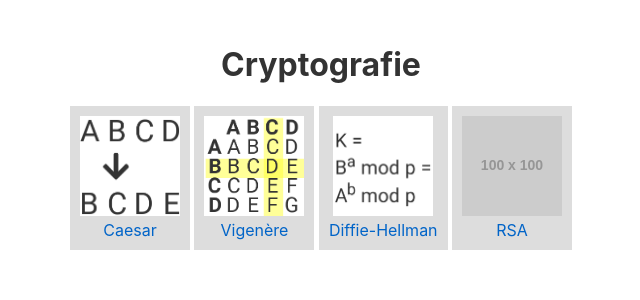
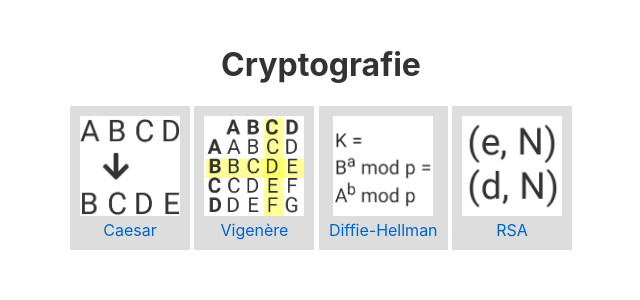
Before and after one commit to qu1ncyk/pws-cryptografie, a Svelte app: page / in a window 1280 px wide. Shown: the top 300 px of the page, without its empty margins (319-959 px from the left). Built offline with nearby package versions, Linux system fonts and the light colour scheme.

Commit message:
een icoontje voor RSA toegevoegd

```diff
--- a/src/paginas/Hoofdmenu.svelte
+++ b/src/paginas/Hoofdmenu.svelte
@@ -11,4 +11,4 @@
 <PaginaLink titel="Caesar" foto="/caesar.png" link="caesar" />
 <PaginaLink titel="Vigenère" foto="/vigenere.png" link="vigenere" />
 <PaginaLink titel="Diffie-Hellman" foto="/diffie-hellman.png" link="diffie-hellman" />
-<PaginaLink titel="RSA" link="rsa" />
+<PaginaLink titel="RSA" foto="/rsa.png" link="rsa" />
```
Also changed, not shown: public/rsa.png (added).
